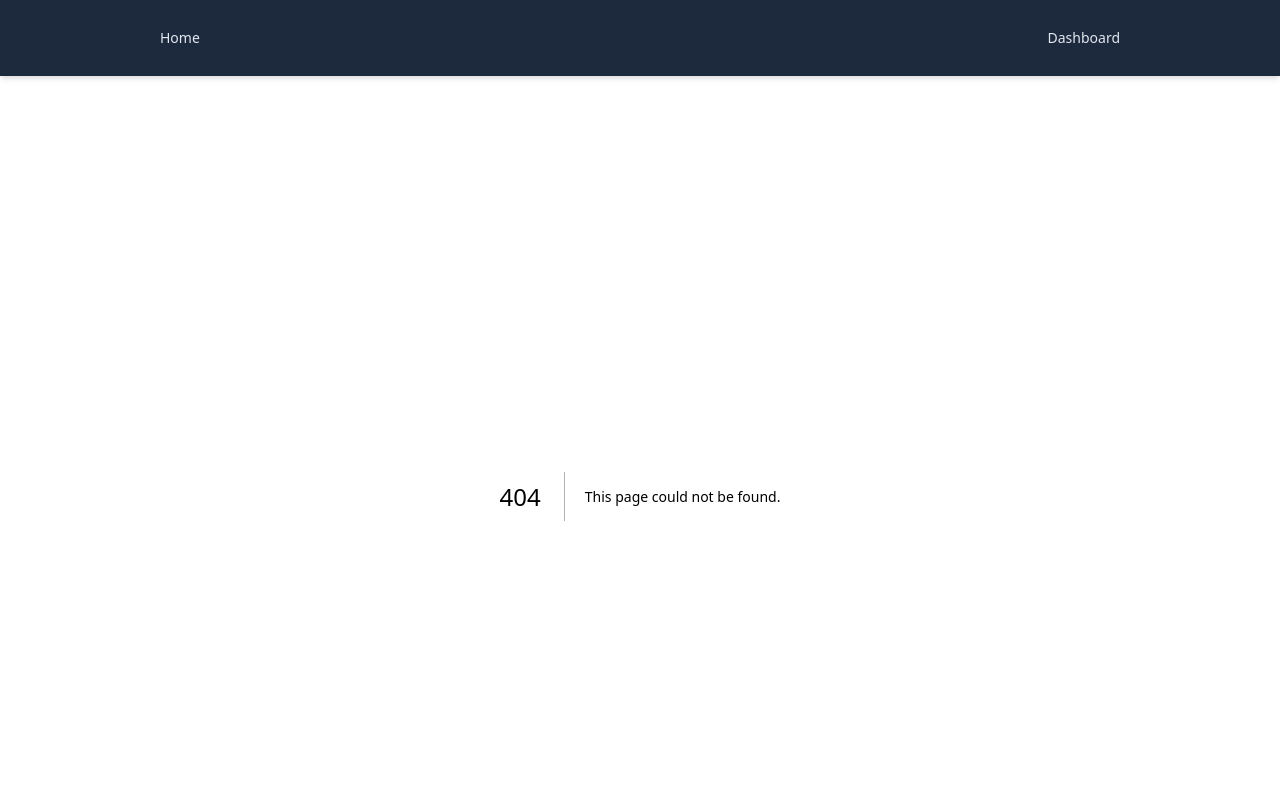
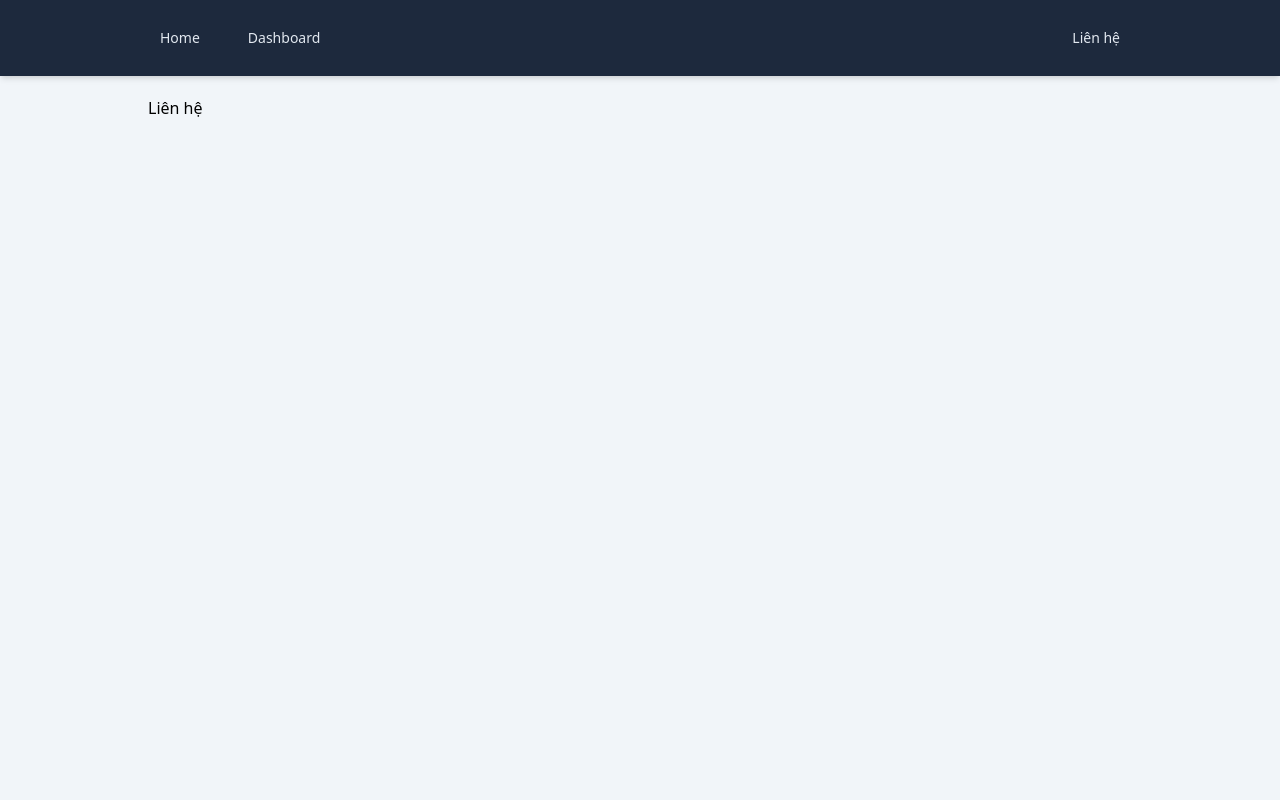
Before and after one commit to trungh1983/next_demo, a Next.js app: page /lien-he in a window 1280 px wide. Before the commit this address had no page. Shown: the top 800 px of the page. Built offline with nearby package versions, Linux system fonts and the light colour scheme.

Commit message:
feat: add contact page and header link

```diff
--- a/src/app/layout.jsx
+++ b/src/app/layout.jsx
@@ -8,12 +8,19 @@ export default function RootLayout({ children }) {
       <body>
         <header>
           <nav>
+            <div>
               <Link className="nav-link" href="/">
                 Home
               </Link>
               <Link className="nav-link" href="/dashboard">
                 Dashboard
               </Link>
+            </div>
+            <div>
+              <Link className="nav-link" href="/lien-he">
+                Liên hệ
+              </Link>
+            </div>
           </nav>
         </header>
         <main> {children}</main>
--- /dev/null
+++ b/src/app/lien-he/page.jsx
@@ -0,0 +1,7 @@
+export default function ContactPage() {
+  return (
+    <div>
+      <h1>Liên hệ</h1>
+    </div>
+  );
+}
```
Lines whose indentation alone changed are shown as unchanged.
